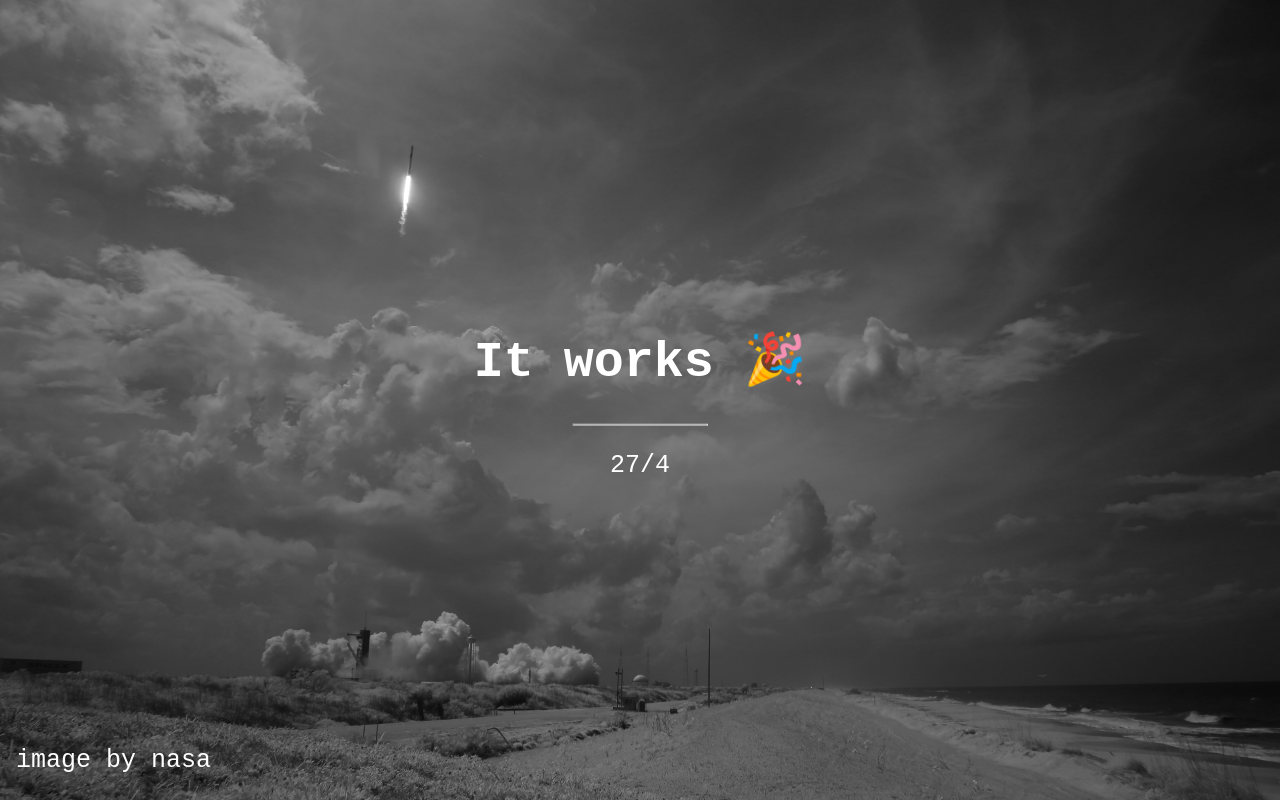
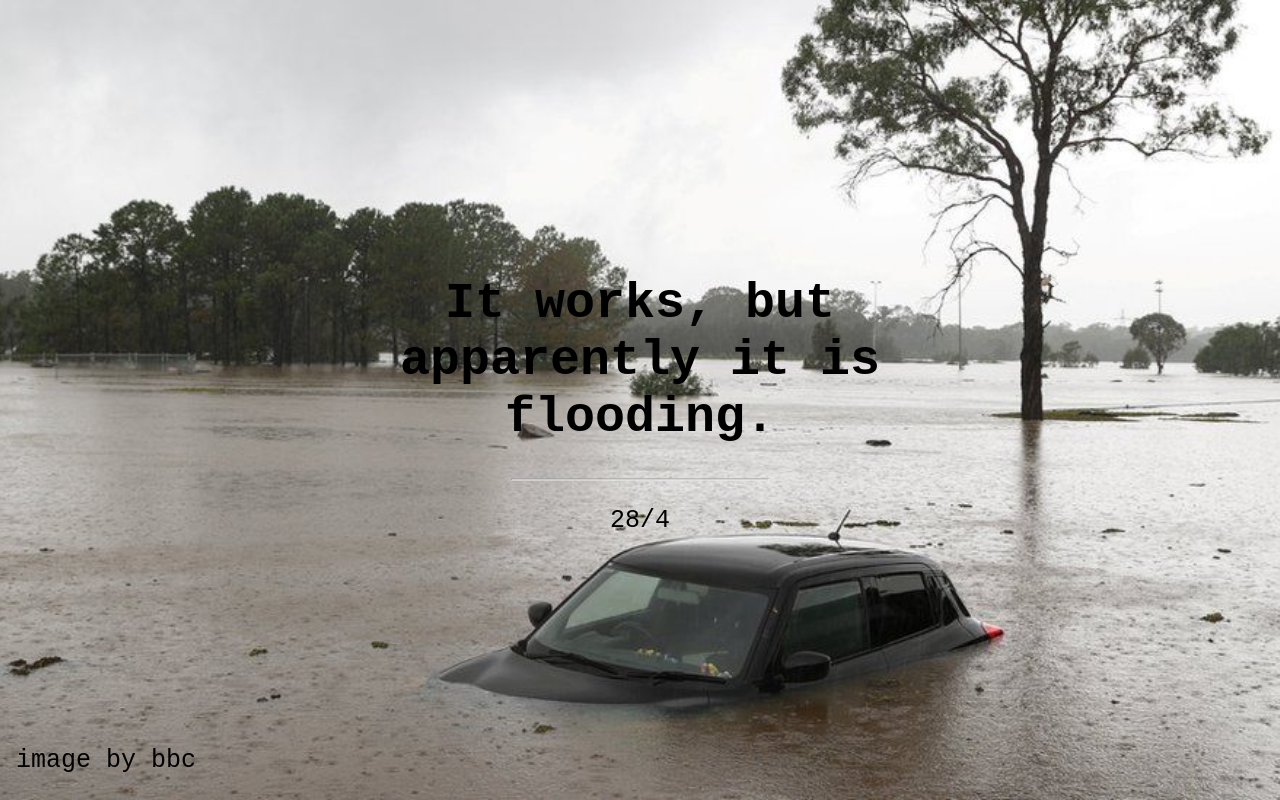
Before and after one commit to paroskwan/paroskwan.github.io, a plain HTML site: page istoiletstillwork/isit.html in a window 1280 px wide. Drawn offline with Linux system fonts and the light colour scheme.

Commit message:
update status

```diff
--- a/istoiletstillwork/isit.html
+++ b/istoiletstillwork/isit.html
@@ -7,12 +7,12 @@ body, html {
 }
 
 .bgimg {
-  background-image: url('./rocket.jpeg');
+  background-image: url('./flooding-min.jpeg');
   height: 100%;
   background-position: center;
   background-size: cover;
   position: relative;
-  color: white;
+  color: black;
   font-family: "Courier New", Courier, monospace;
   font-size: 25px;
 }
@@ -49,14 +49,13 @@ hr {
     <p></p>
   </div>
   <div class="middle">
-    <h1>It works &#127881;</h1>
+    <h1>It works, but apparently it is flooding.</h1>
     <hr>
-    <p>27/4</p>
+    <p>28/4</p>
   </div>
   <div class="bottomleft">
-    <p>image by nasa</p>
+    <p>image by bbc</p>
   </div>
 </div>
 
 </body>
-</html>
```
Also changed, not shown: istoiletstillwork/favicon.ico (added), istoiletstillwork/flooding-min.jpeg (added).
